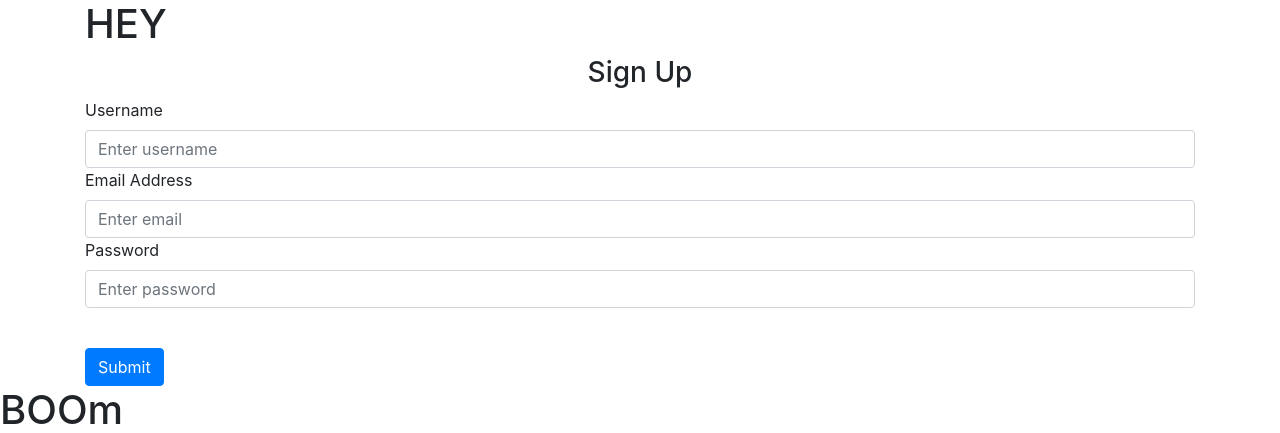
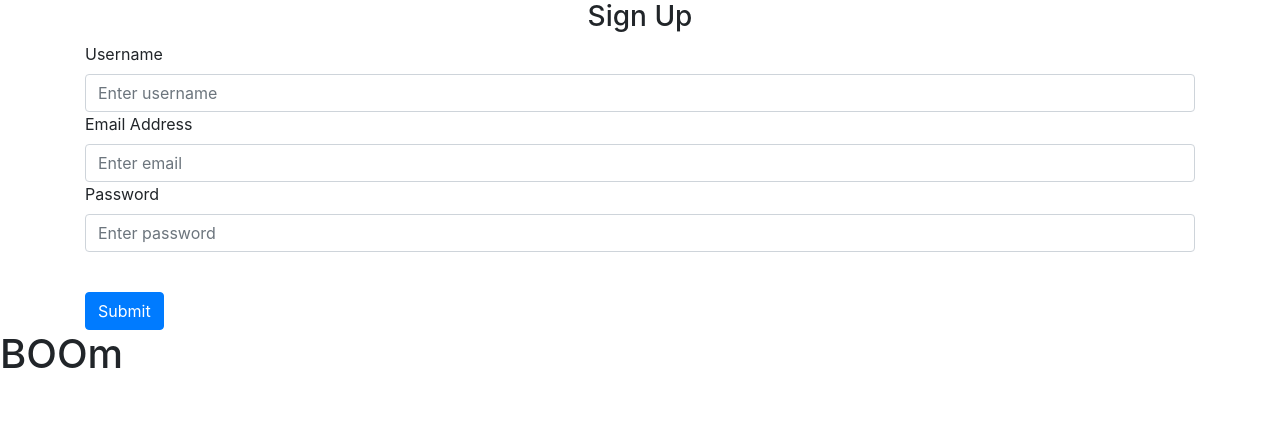
Before and after one commit to Lucky13forever/Amigos, a Flask app: page /sign-up in a window 1280 px wide. Shown: the part 56-489 px from the top of the page. Run offline with Flask 2, Linux system fonts and the light colour scheme; some libraries are stand-ins or nearby versions.

Commit message:
Update sign-up.html

```diff
--- a/AMIGOS/website/templates/sign-up.html
+++ b/AMIGOS/website/templates/sign-up.html
@@ -7,11 +7,6 @@
     <!-- <link rel= "stylesheet" type= "text/css" href= "{{ url_for('static',filename='styles/h1_color.css') }}"> -->
 
 </head>
-
-<body>
-
-    <div><h1>HEY</h1></div>
-</body>
 <form method="POST">
 
     <h3 align="center"> Sign Up</h3>
```
